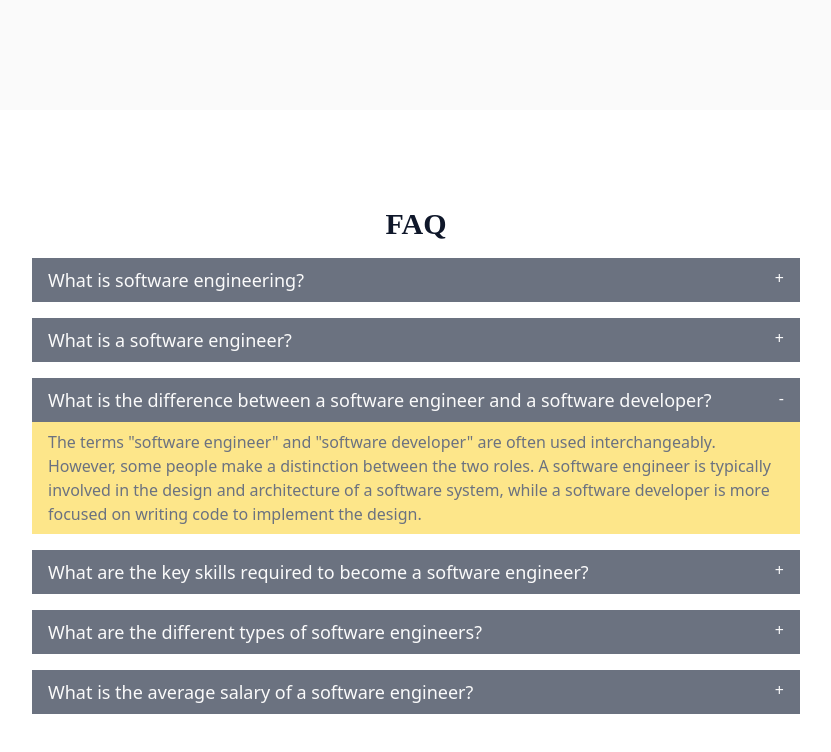
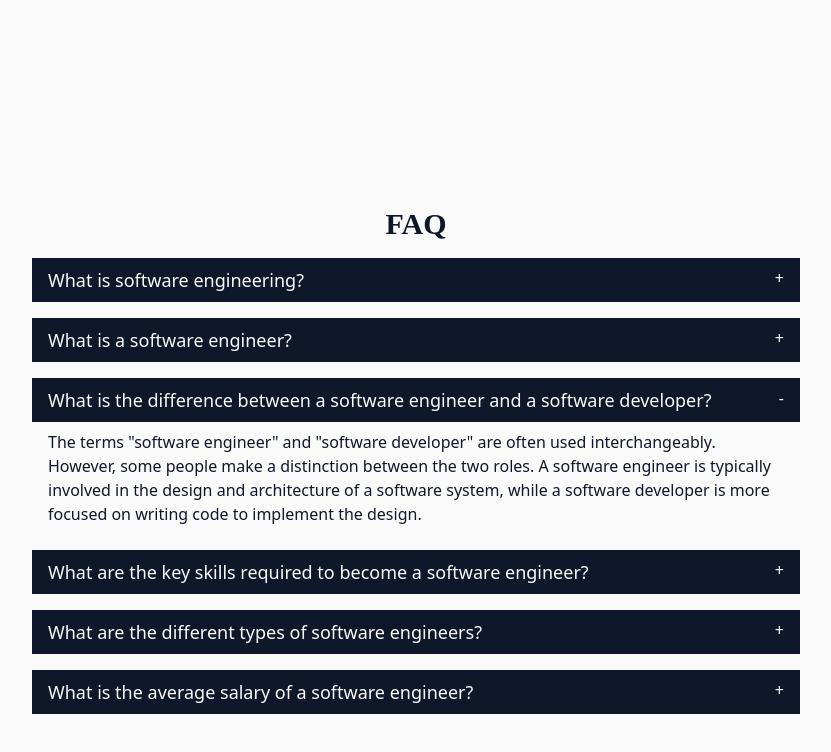
Before and after one commit to Naledi-Dikgale/portfolio-v3, a React (Vite) app: page / in a window 1280 px wide. Both pictures are taken after a click on the button 640 px from the left and 3490 px from the top of the page. Shown: the part 3090-3842 px from the top of the page, without its empty margins (224-1055 px from the left). Built offline with nearby package versions, Linux system fonts and the light colour scheme; no server answers; a web font is replaced by a local one.

Commit message:
Update FAQ

```diff
--- a/src/components/FAQ.jsx
+++ b/src/components/FAQ.jsx
@@ -13,8 +13,8 @@ function FAQ() {
   };
 
   return (
-    <div id="questions" className={`h-screen mx-auto pb-8 pt-24 ${theme === 'light' ? 'text-secondary' : ' text-primary'}`}>
-      <h1 className={`font-agbalumo text-3xl font-bold mb-4 text-center underline-double ${theme === 'light' ? 'underline-primary text-secondary' : 'underline-secondary text-secondary'}`}>
+    <div id="questions" className={`h-screen mx-auto pb-8 pt-24 ${theme === 'light' ? 'bg-primary text-secondary' : 'bg-secondary text-primary'}`}>
+      <h1 className={`font-agbalumo text-3xl font-bold mb-4 text-center underline-double ${theme === 'light' ? 'text-secondary' : 'text-primary'}`}>
         FAQ
       </h1>
       <div className="w-full h-auto space-y-4 max-w-3xl mx-auto">
@@ -22,13 +22,13 @@ function FAQ() {
           <div key={index}>
             <button
               onClick={() => toggleAccordion(index)}
-              className={`flex justify-between w-full px-4 py-2 ${theme === 'light' ? 'bg-secondary-light text-primary hover:bg-button hover:text-primary-light' : 'bg-secondary-light text-primary-light hover:bg-button hover:text-secondary-light'} focus:outline-none`}
+              className={`flex justify-between w-full px-4 py-2 ${theme === 'light' ? 'bg-secondary text-primary hover:bg-button hover:text-primary' : 'bg-primary text-secondary hover:bg-button hover:text-primary'} focus:outline-none`}
             >
               <span className="text-lg font-medium">{faq.question}</span>
               <span>{isOpen[index] ? '-' : '+'}</span>
             </button>
             {isOpen[index] && (
-              <div className={`px-4 py-2 ${theme === 'light' ? 'bg-primary-light text-secondary-light' : 'bg-secondary-light text-primary-light'}`}>
+              <div className={`px-4 py-2 ${theme === 'light' ? 'bg-primary text-secondary' : 'bg-secondary text-primary'}`}>
                 <p>{faq.answer}</p>
               </div>
             )}
```
